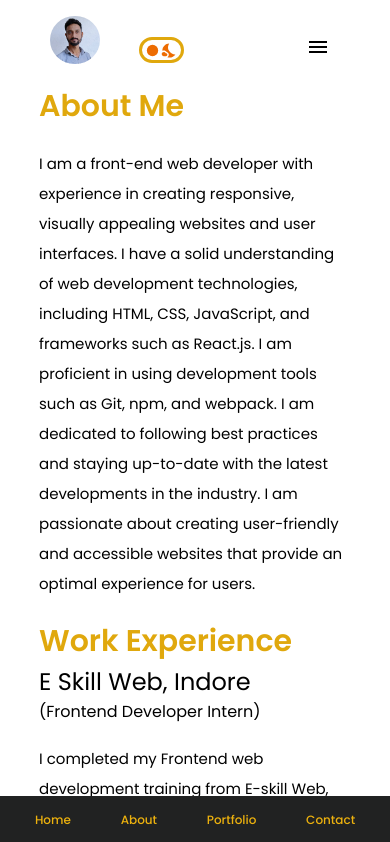
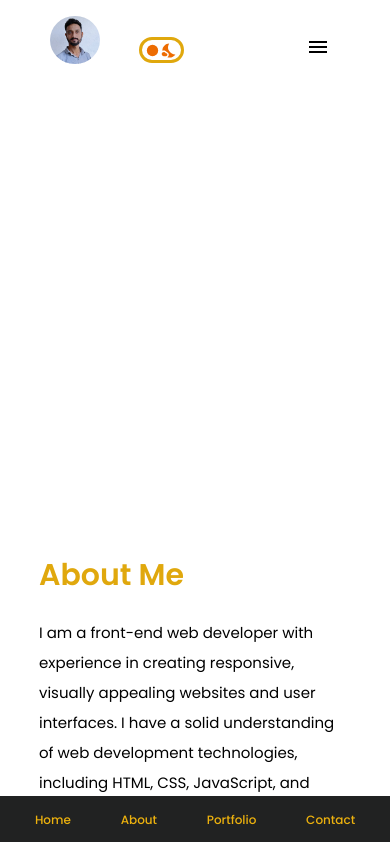
Before and after one commit to Rajkumarthakur88/React-Portfolio, a React (Create React App) app: page /about in a window 390 px wide. Shown: the top 842 px of the page. Built offline with nearby package versions, Linux system fonts and the light colour scheme.

Commit message:
about section responsiveness added

```diff
--- a/src/App.css
+++ b/src/App.css
@@ -193,7 +193,8 @@ section {
 
 /*---------about-------------*/
 .about{
-    padding: 0px 0px 150px 0px !important;
+    padding: 25px 0px 15px 0px !important;
+    height: 100vh;
 }
 .about .primaryBtn {
     margin-left: 18px;
@@ -520,6 +521,9 @@ footer i {
     .Hero-typewritter{
         font-size:16px !important;
     }
+    .about{
+        height: 180vh;
+    }
 }
 @media (max-width:426px) {
     .logo-div {
@@ -527,6 +531,9 @@ footer i {
     }
     .Hero-name{
         font-size: 30px !important;
+    }
+    .about{
+        height: 270vh;
     }
 }
 
```
